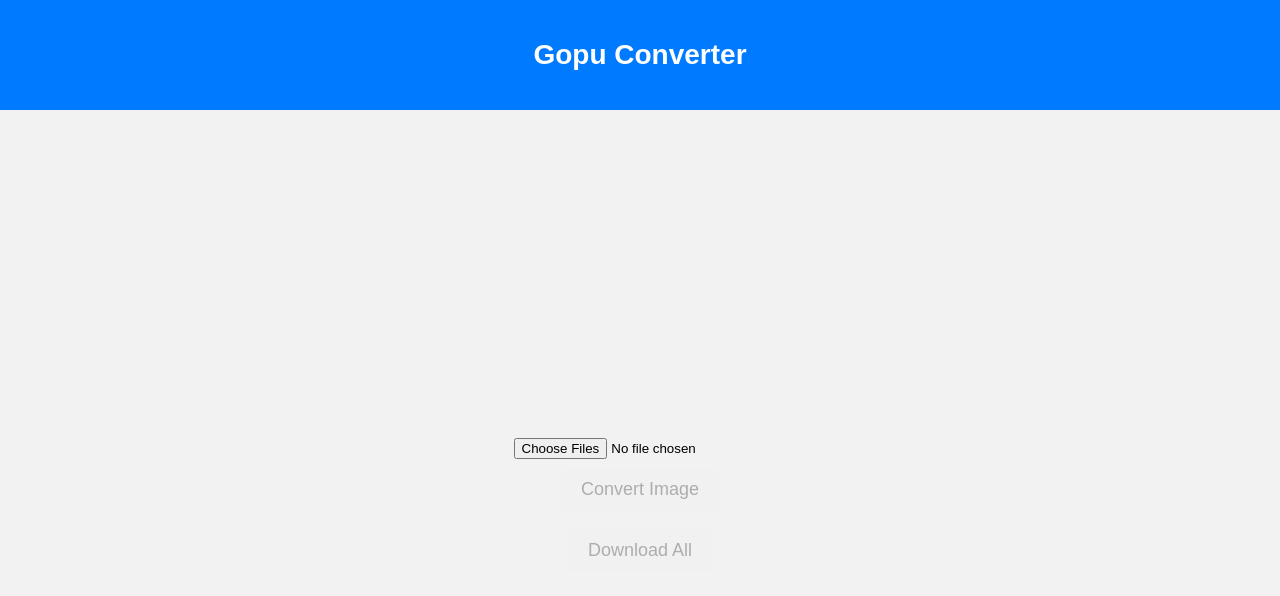
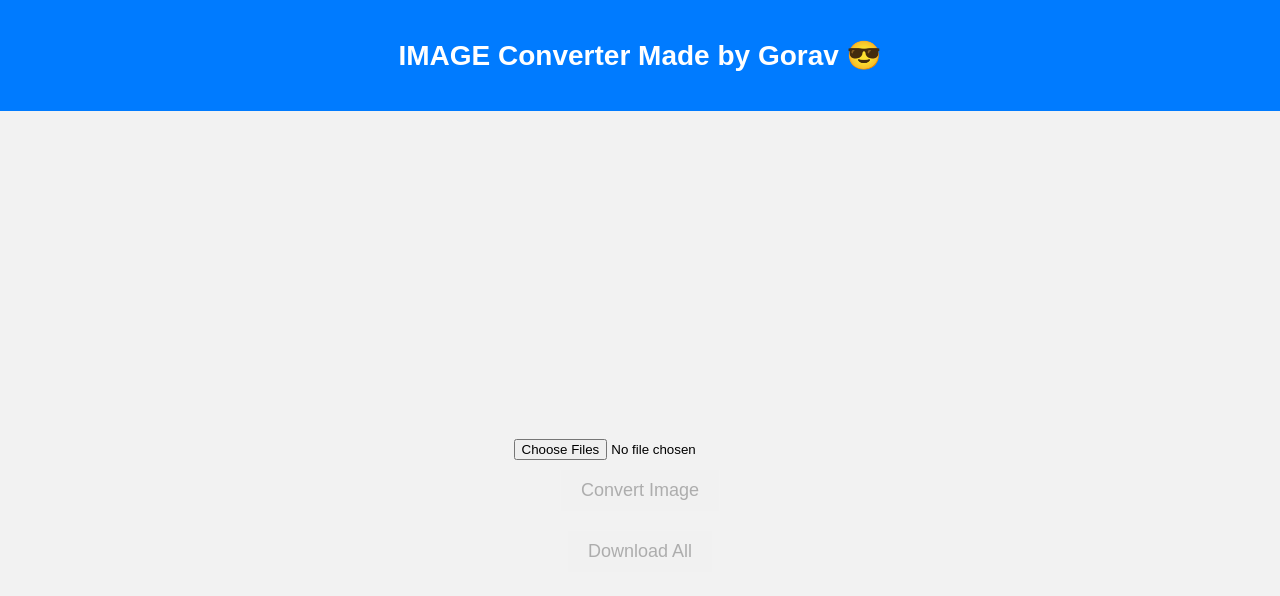
Before and after one commit to Gourav8152-ai/toolsofgopu, a plain HTML site: page index.html in a window 1280 px wide. Drawn offline with nearby package versions, Linux system fonts and the light colour scheme.

Commit message:
Update index.html

```diff
--- a/index.html
+++ b/index.html
@@ -9,7 +9,7 @@
 </head>
 <body>
     <header>
-        <h1>Gopu Converter</h1>
+        <h1>IMAGE Converter Made by Gorav 😎</h1>
     </header>
     <main>
         <div class="file-upload">
```
